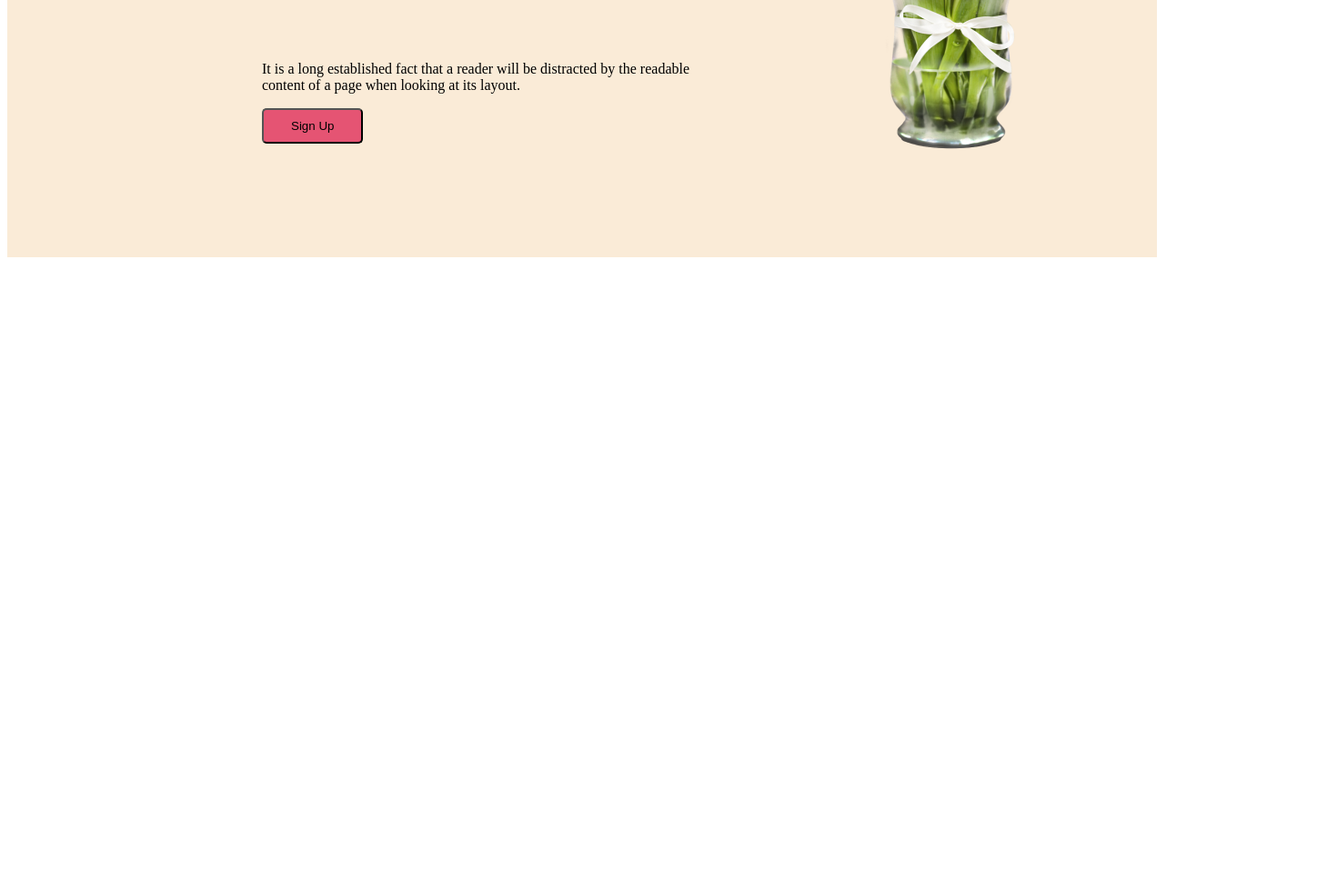
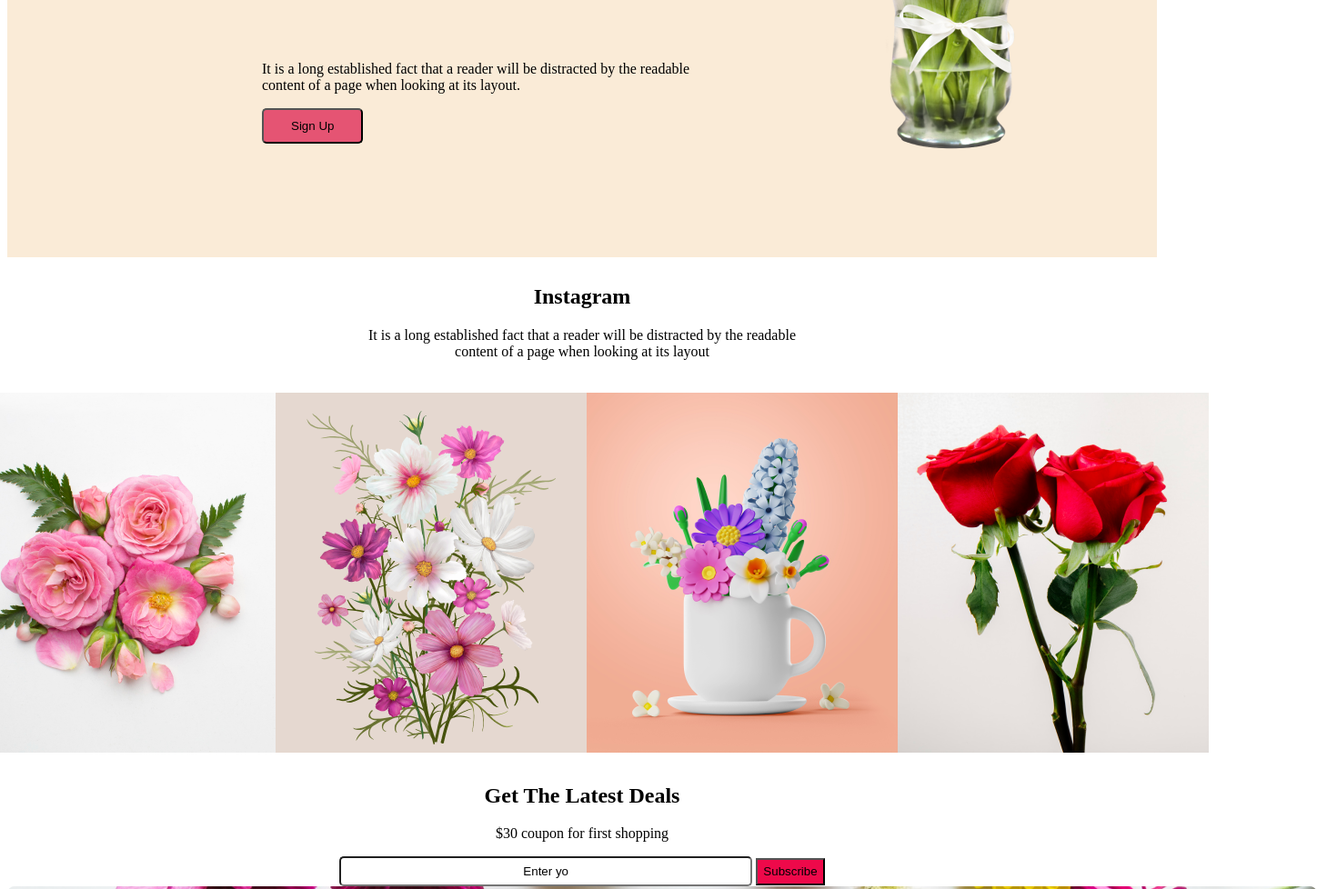
Before and after one commit to riad778/flower-shop-ass, a plain HTML site: page index.html in a window 1280 px wide. Shown: the part 2274-3252 px from the top of the page at 91% size, 1448 px wide, since content can reach past the window. Before the commit the page ends 2565 px from the top, so only its background shows below. Drawn offline with Linux system fonts and the light colour scheme.

Commit message:
frist love

```diff
--- a/index.html
+++ b/index.html
@@ -67,10 +67,47 @@
        </div>
     </main>
     <main>
+        <section>
+         <div>
+            <div class="layer-2">
+               <h2><b>Instagram</b></h2>
+               <p>It is a long established fact that a reader will be distracted by the readable<br>
+                  content of a page when looking at its layout</p>
+            </div>
+            <div class="photo-15">
 
+              <div class="photo-11">
+              <img src="images/Flower 01.png" alt="Comming Soon">
+              </div>
+
+              <div class="photo-12">
+              <img src="images/Rectangle 4.png" alt="Comming Soon">
+              </div>
+
+              <div class="photo-13">
+              <img src="images/Rectangle 5.png" alt="Comming Soon">
+              </div>
+
+              <div class="photo-14">
+               <img src="images/Rectangle 6.png" alt="Comming Soon">
+               </div>
+
+            </div>
+         </div>
+        </section>
     </main>
     <footer>
-
+         <div>
+            <div class="layer-5">
+            <h2><b>Get The Latest Deals</b></h2>
+            <p>$30 coupon for first shopping</p>
+            <div>
+            <input class="box" type="text" value="Enter your email here.....">
+            <button class="btn-3" >Subscribe</button>
+            </div>
+            <img src="images/Rectangle 9.png" alt="">
+            </div>
+         </div>
     </footer>
 </body>
 </html>
--- a/style.css
+++ b/style.css
@@ -71,3 +71,31 @@
  .frist-paragraph-2{
     margin-left: 200px;
  }
+ .off{
+    color: red;
+ }
+ .layer-2{
+    text-align: center;
+    padding: 10px;
+ }
+.photo-15{
+    display: flex;
+    padding: 10px 10px;
+    margin-left:  10px;
+    justify-content: center;
+}
+.layer-5{
+    text-align: center;
+}
+.box{
+    height: 25px;
+    width: 50px;
+    padding:2px 200px 2px;
+    text-align: center;
+    border-radius: 5px;
+}
+.btn-3{
+   background-color: rgb(238, 9, 74);
+  height: 30px;
+
+}
```
